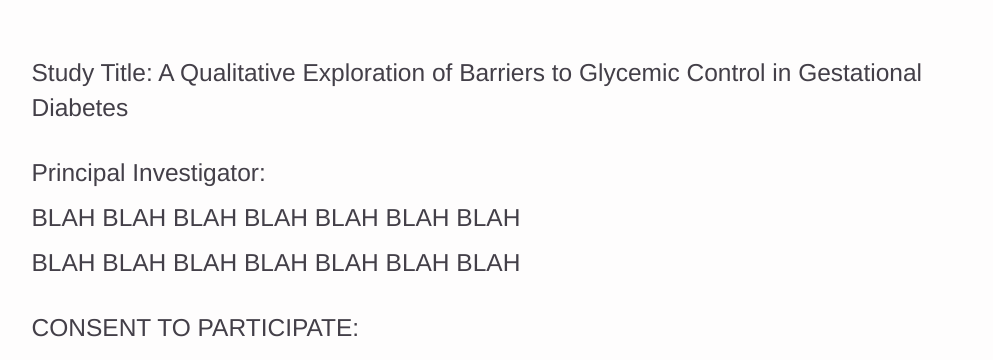
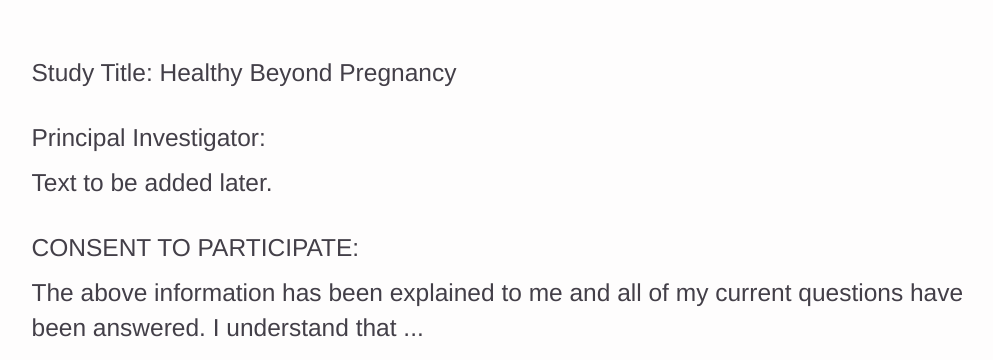
Before and after one commit to jantonso/hbp, a Django app: page /consent/ in a window 1280 px wide. Shown: the part 106-466 px from the top of the page, without its empty margins (136-1129 px from the left). Run offline with Django 3.2, Linux system fonts and the light colour scheme; some libraries are stand-ins or nearby versions.

Commit message:
change of language for headers

```diff
--- a/templates/commitAndScheduleDeliveryDate.html
+++ b/templates/commitAndScheduleDeliveryDate.html
@@ -13,7 +13,7 @@
 
 {% block content %}
 	<div class="col-lg-10 col-lg-offset-1 text-center">
-		<h2> Please provide the following information. </h2>
+		<h2> Please provide the following information </h2>
 		<form method="POST" action="/cs/delivery-date/">
 			{% csrf_token %}
 			<label class="statement text-left non-likert-label"> {{ form.q10.label }} </label>
--- a/templates/commitAndScheduleIntro.html
+++ b/templates/commitAndScheduleIntro.html
@@ -8,7 +8,7 @@
 
 {% block content %}
 	<div class="col-lg-10 col-lg-offset-1 text-center">
-		<h2> Please commit to and schedule a follow up appointment. </h2>
+		<h2> Please commit to and schedule a follow up appointment </h2>
 		<p> I understand the importance of the postpartum visit in keeping me and my baby healthy and I commit to returning for this visit. Please click Commit to continue. </p>
 	</div>
 {% endblock %}
--- a/templates/commitAndScheduleSignature.html
+++ b/templates/commitAndScheduleSignature.html
@@ -14,7 +14,7 @@
 
 {% block content %}
 	<div class="col-lg-10 col-lg-offset-1 text-center">
-		<h2> Please confirm your appointment.</h2>
+		<h2> Please confirm your appointment </h2>
 		<div id="sig-form">
 			<form method="POST" action="/cs/signature/">
 				{% csrf_token %}
--- a/templates/consent.html
+++ b/templates/consent.html
@@ -15,10 +15,9 @@
 
 {% block content %}
 	<div class="col-lg-10 col-lg-offset-1 text-center">
-		<p class="section-heading"> Study Title: A Qualitative Exploration of Barriers to Glycemic Control in Gestational Diabetes </p>
+		<p class="section-heading"> Study Title: Healthy Beyond Pregnancy </p>
 		<p class="section-heading"> Principal Investigator: </p>
-		<p> BLAH BLAH BLAH BLAH BLAH BLAH BLAH </p>
-		<p> BLAH BLAH BLAH BLAH BLAH BLAH BLAH </p>
+		<p> Text to be added later. </p>
 
 		<form method="POST" action="/consent/">
 			{% csrf_token %}
--- a/templates/final.html
+++ b/templates/final.html
@@ -8,7 +8,7 @@
 
 {% block content %}
 	<div class="col-lg-10 col-lg-offset-1 text-center">
-		<h2> Thank you for participating in Healthy Beyond Pregnancy.</h2>
+		<h2> Thank you for participating in Healthy Beyond Pregnancy </h2>
 		<p> You commited to attending your PP visit on {{ appt_date }} at {{ appt_time }}. At that visit you will learn more about
 			{% for topic in required_topics %}
 				{% if not forloop.last %}
--- a/templates/importantInformation.html
+++ b/templates/importantInformation.html
@@ -54,7 +54,7 @@
 			</div>
 		<!-- (Final message on video section) & links to rewatch videos -->
 		{% else %}
-			<h2> Feel free to watch more videos or click continue to commit and schedule. </h2>
+			<h2> Feel free to watch more videos or click continue to commit and schedule </h2>
 		{% endif %}
 	</div>
 {% endblock %}
--- a/templates/incentive.html
+++ b/templates/incentive.html
@@ -12,7 +12,7 @@
 
 {% block content %}
 	<div class="col-lg-10 col-lg-offset-1 text-center">
-		<h2> Thank you for committing to this important health visit. </h2>
+		<h2> Thank you for committing to this important health visit </h2>
 		<div class="row">
 			<div class="col-lg-8">
 				<div id="incentive-messages">
--- a/templates/personalizedCare.html
+++ b/templates/personalizedCare.html
@@ -8,7 +8,7 @@
 
 {% block content %}
 	<div class="col-lg-10 col-lg-offset-1 text-center">
-		<h2 class="text-center"> During the postpartum visit we can talk about many important health issues for you and your baby. </h2>
+		<h2 class="text-center"> During the postpartum visit we can talk about many important health issues for you and your baby </h2>
 		<p class="text-left" id="question-prompt"> Tell us which are the most important issues to you: </p>
 		<div id="questions-container">
 			<form action="/pc/" method="POST">
```
